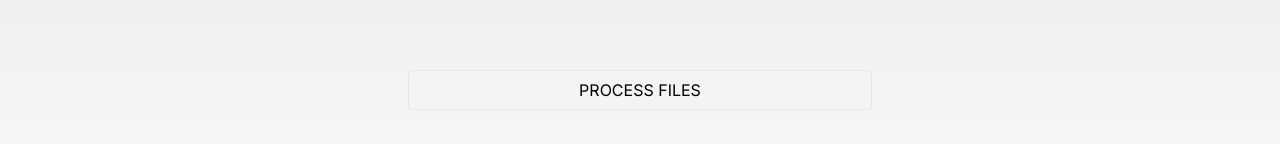
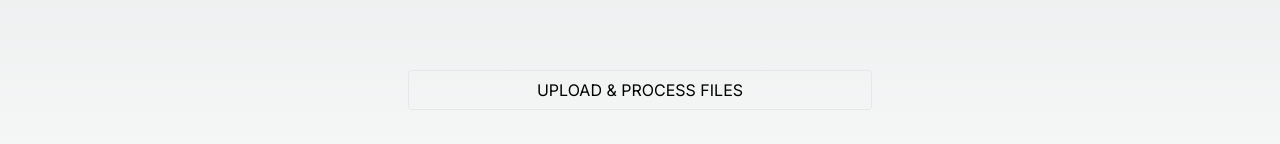
Before and after one commit to nabarun91221/keyword_Search_webApplication, a Next.js app in the folder client/: page / in a window 1280 px wide. Shown: the part 557-701 px from the top of the page. Built offline with nearby package versions, Linux system fonts and the light colour scheme.

Commit message:
Update DropZone.js

```diff
--- a/client/src/components/DropZone.js
+++ b/client/src/components/DropZone.js
@@ -141,7 +141,7 @@ const Dropzone = ({
       </section>
       <input
         type="submit"
-        value="PROCESS FILES"
+        value="UPLOAD & PROCESS FILES"
         className="w-full mb-5 mt-20 h-10 border border-secondary-400 bg-secondary-400 rounded flex justify-center items-center transition-colors hover:bg-white hover:text-black"
       ></input>
     </form>
```
